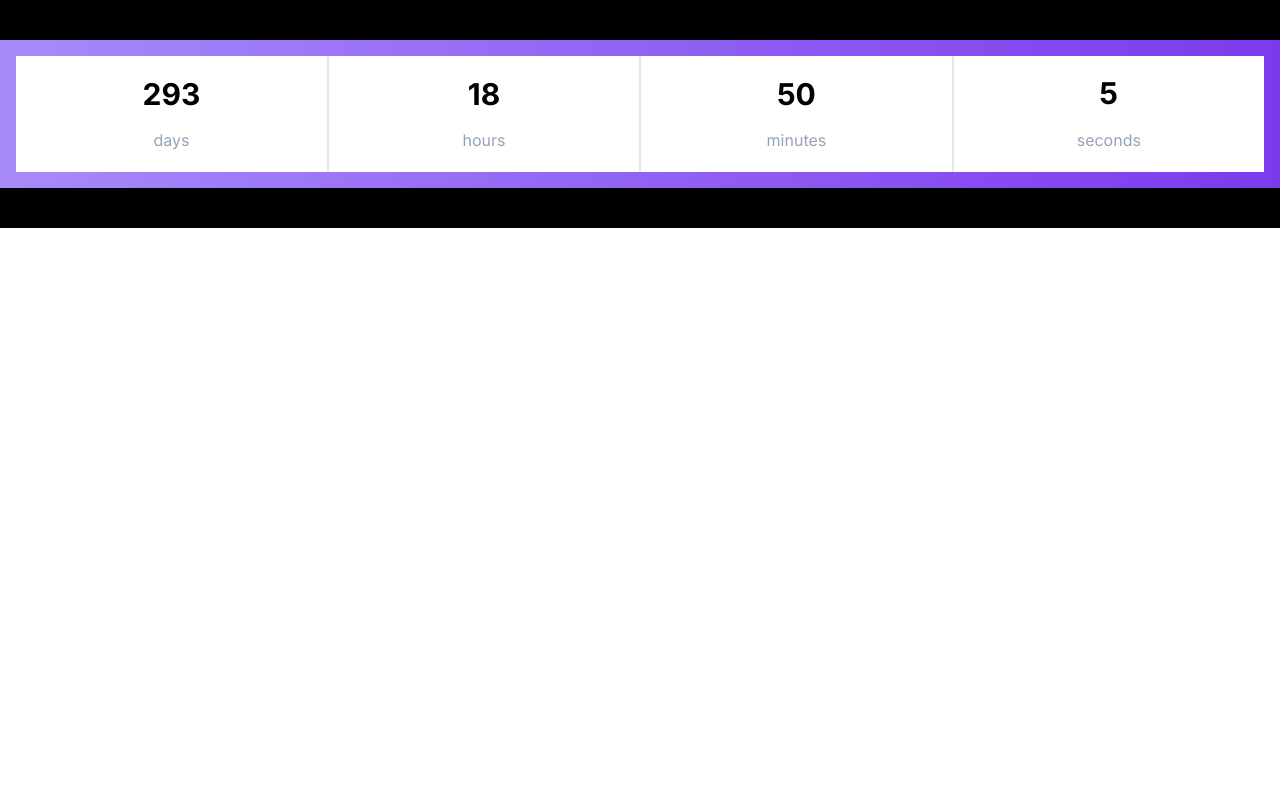
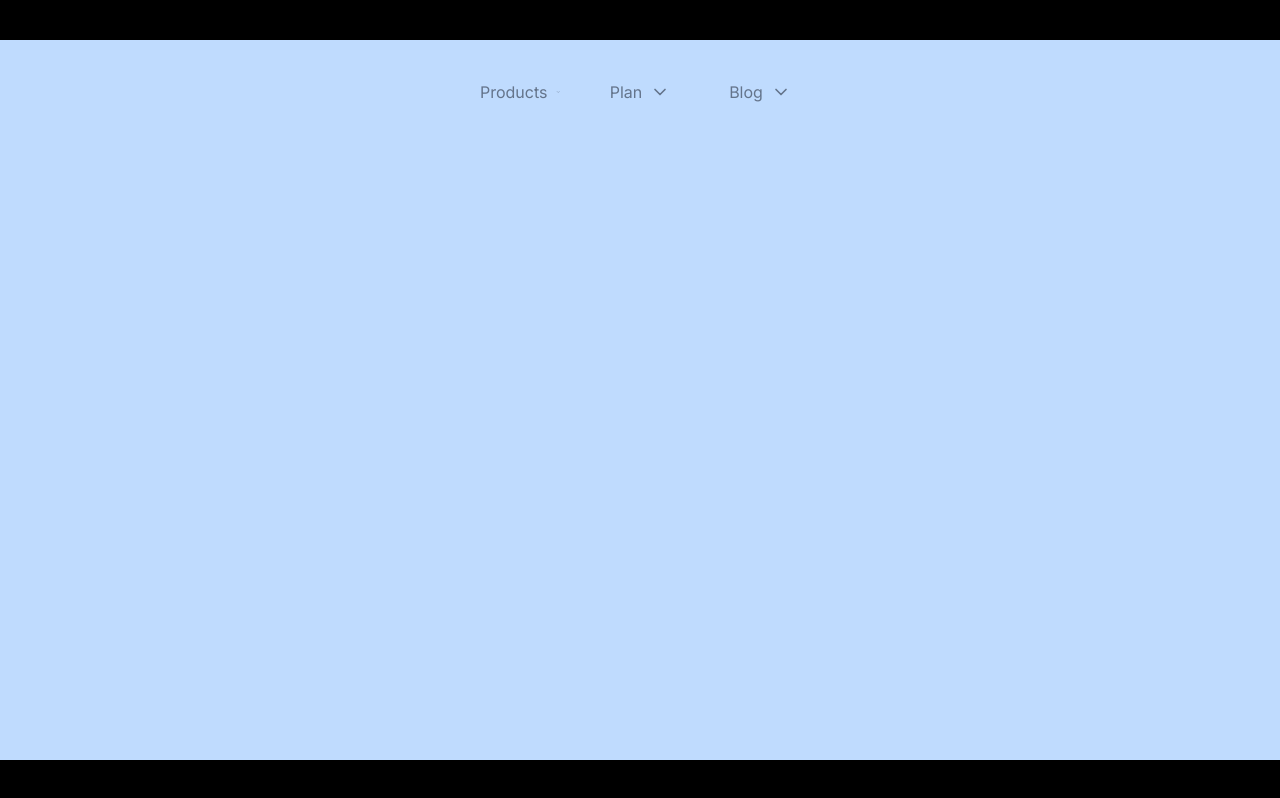
Before and after one commit to weeeeey/zeroUI, a Next.js app: page / in a window 1280 px wide. Built offline with nearby package versions, Linux system fonts and the light colour scheme.

Commit message:
shifting dropdown

```diff
--- a/app/page.tsx
+++ b/app/page.tsx
@@ -2,11 +2,12 @@
 
 import { StaggerLayout } from '@/components/ui/carousels/stagger';
 import { ShiftingLayout } from '@/components/ui/countdown/shifting';
+import { ShiftingDropLayout } from '@/components/ui/dropdown/shifting-drop';
 
 const MainPage = () => {
     return (
-        <div className="bg-black w-full   flex justify-center items-center py-10">
-            <ShiftingLayout />
+        <div className="bg-black w-full flex justify-center items-center py-10">
+            <ShiftingDropLayout />
         </div>
     );
 };
--- /dev/null
+++ b/components/ui/dropdown/shifting-drop.tsx
@@ -0,0 +1,71 @@
+'use client';
+import { motion } from 'framer-motion';
+import { ChevronDown } from 'lucide-react';
+import React, { useEffect, useState } from 'react';
+
+export const ShiftingDropLayout = () => {
+    return (
+        <div className="w-full h-[calc(100vh-5rem)] bg-blue-200">
+            <ShftingDrop />
+        </div>
+    );
+};
+
+const ShftingDrop = () => {
+    return (
+        <nav className="w-full py-10 flex justify-center items-center space-x-10">
+            <ShiftingDropSwitch title="Products" />
+            <ShiftingDropSwitch title="Plan" />
+            <ShiftingDropSwitch title="Blog" />
+        </nav>
+    );
+};
+
+const ShiftingDropSwitch = ({ title }: { title: string }) => {
+    const [isHover, setIsHover] = useState(false);
+
+    const handleHover = (bool: boolean) => {
+        setIsHover(bool);
+    };
+
+    useEffect(() => {
+        console.log(isHover);
+    }, [isHover]);
+
+    return (
+        <motion.div
+            onHoverStart={() => handleHover(true)}
+            onHoverEnd={() => handleHover(false)}
+            className="relative w-20"
+        >
+            <ShiftingDropItem text={title} />
+            <ShiftingDropContent isHover={isHover} />
+        </motion.div>
+    );
+};
+
+const ShiftingDropItem = ({ text }: { text: string }) => {
+    return (
+        <div className="cursor-pointer flex justify-center items-center space-x-2 group text-slate-500 hover:text-red-500">
+            <span>{text}</span>
+            <ChevronDown className="w-5 h-5 group-hover:rotate-180 transition-all " />
+        </div>
+    );
+};
+
+interface ShiftingDropContentProps {
+    isHover: boolean;
+}
+export default function ShiftingDropContent({
+    isHover,
+}: ShiftingDropContentProps) {
+    return (
+        <>
+            {isHover && (
+                <motion.div className="w-20 h-20 absolute top-[100%] left-0 bg-transparent ">
+                    <div className="absolute top-1 left-1 right-1 bottom-1 bg-blue-500"></div>
+                </motion.div>
+            )}
+        </>
+    );
+}
```
